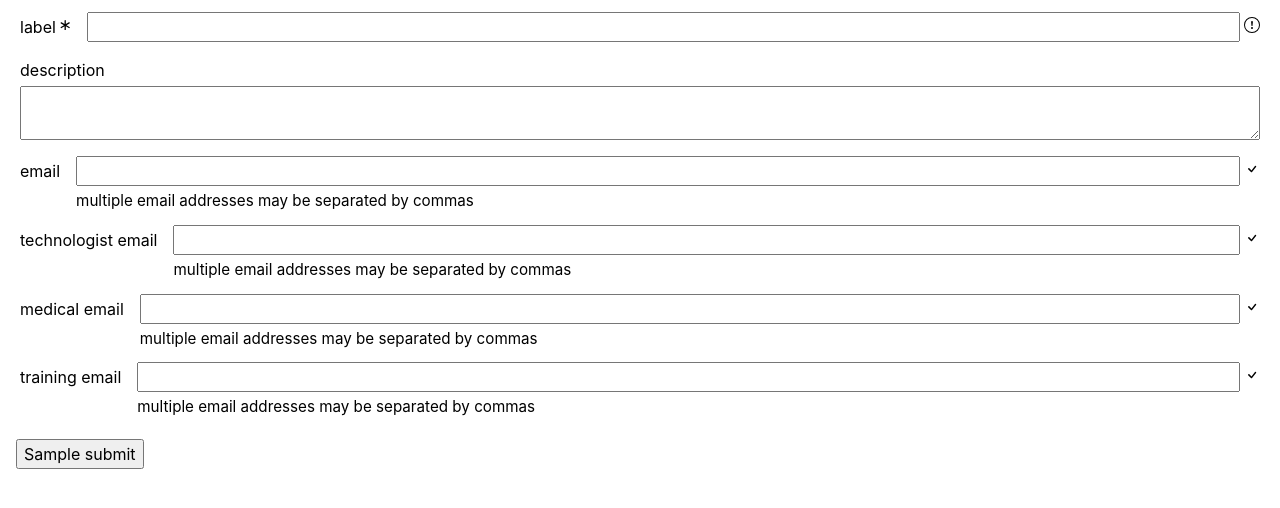
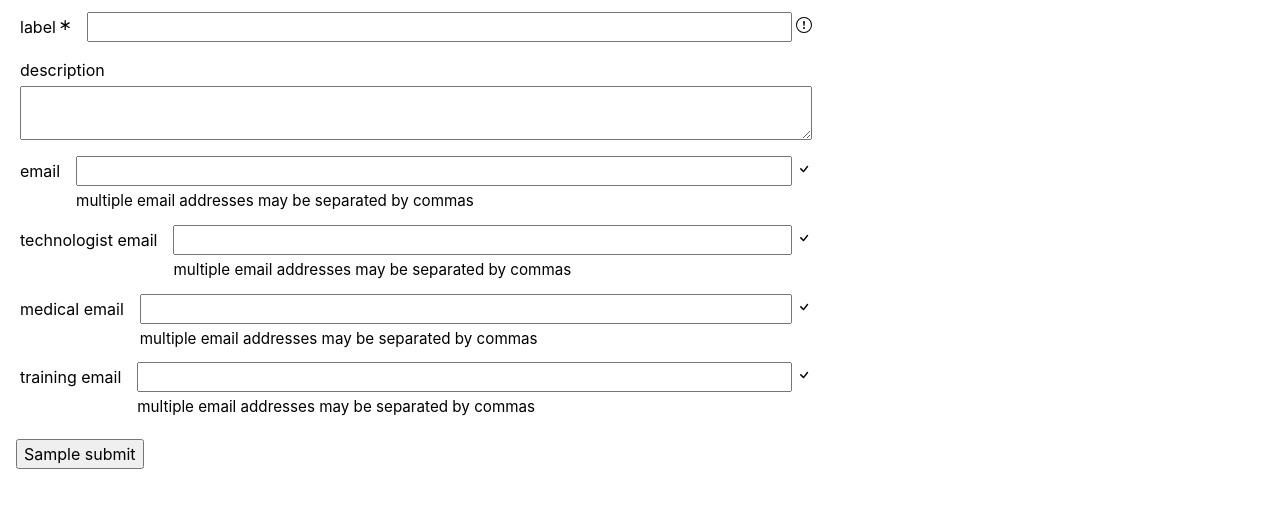
Before and after one commit to leej3/fmrif-scheduler-morse-version, a Flask app: template scheduler/templates/device_edit.html in a window 1280 px wide. Shown: the part 90-598 px from the top of the page. Run offline with Flask 2, Linux system fonts and the light colour scheme; tables that the repository leaves empty hold one stand-in row (values such as "Sample post"); the template is opened without the code that fills it: values that come from a table or form of the project are taken from there, most other values are stand-ins (such as "Sample title", 1, 10 or a date in 2020); parts of the project's set-up code (start-up, migrations or seed data) failed here and were passed over.

Commit message:
set max width on edit forms

```diff
--- a/scheduler/static/base.css
+++ b/scheduler/static/base.css
@@ -366,6 +366,10 @@ body {
 	flex-grow: 1;
 }
 
+.edit-form {
+	max-width: 50rem;
+}
+
 .list-with-description li p:first-of-type {
 	margin-top: 0;
 }
--- a/scheduler/templates/device_edit.html
+++ b/scheduler/templates/device_edit.html
@@ -2,7 +2,7 @@
 {% import "macros.html" as macros %}
 {% block title %}{{title}}{% endblock %}
 {% block body %}
-	<form method=post action="{{ action }}">
+	<form class="device-edit edit-form" method=post action="{{ action }}">
 		{{ macros.form(form)}}
 		<button type=submit>{{ submit }}</button>
 	</form>
--- a/scheduler/templates/group_edit.html
+++ b/scheduler/templates/group_edit.html
@@ -2,7 +2,7 @@
 {% import "macros.html" as macros %}
 {% block title %}{{title}}{% endblock %}
 {% block body %}
-	<form method=post action="{{ action }}">
+	<form class="group-edit edit-form" method=post action="{{ action }}">
 		{{ macros.form(form)}}
 		{{ macros.datalist("institutes", form.institutes, "invalid institute") }}
 		<button type=submit>{{ submit }}</button>
```
